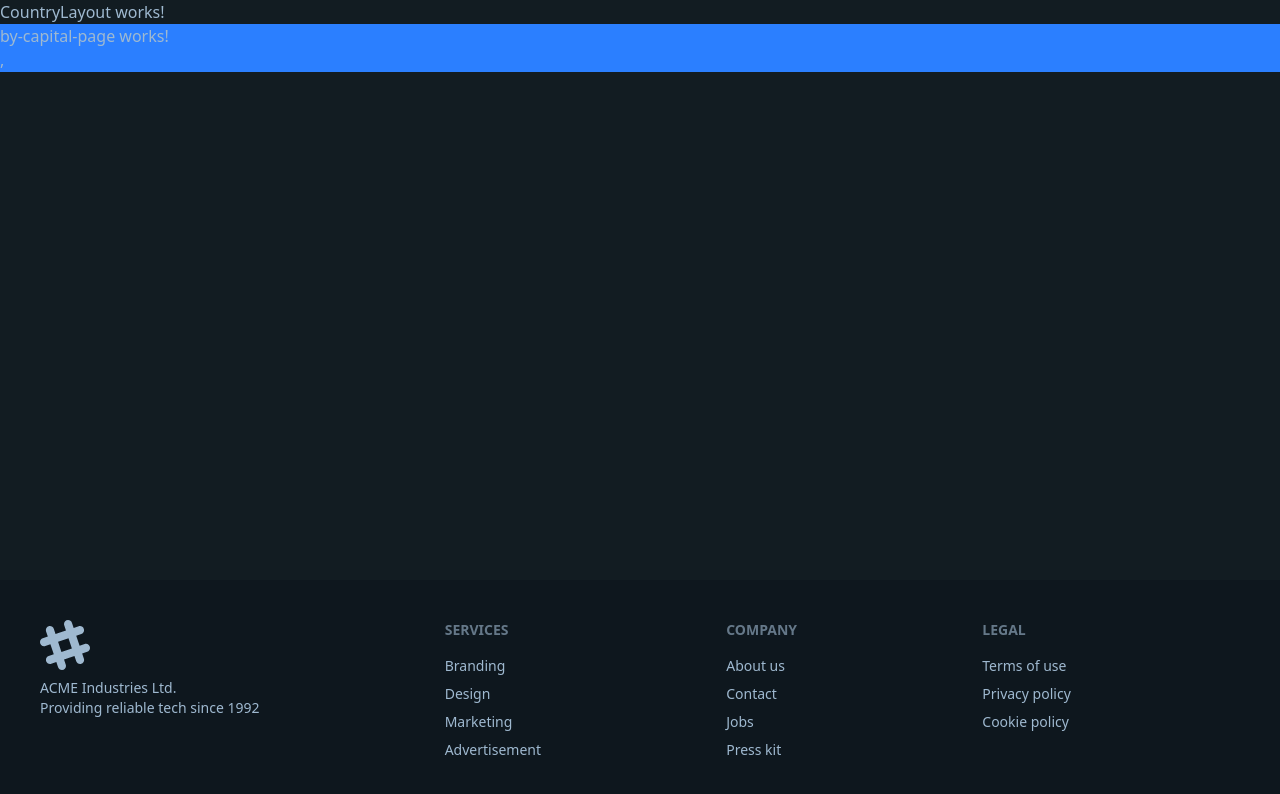
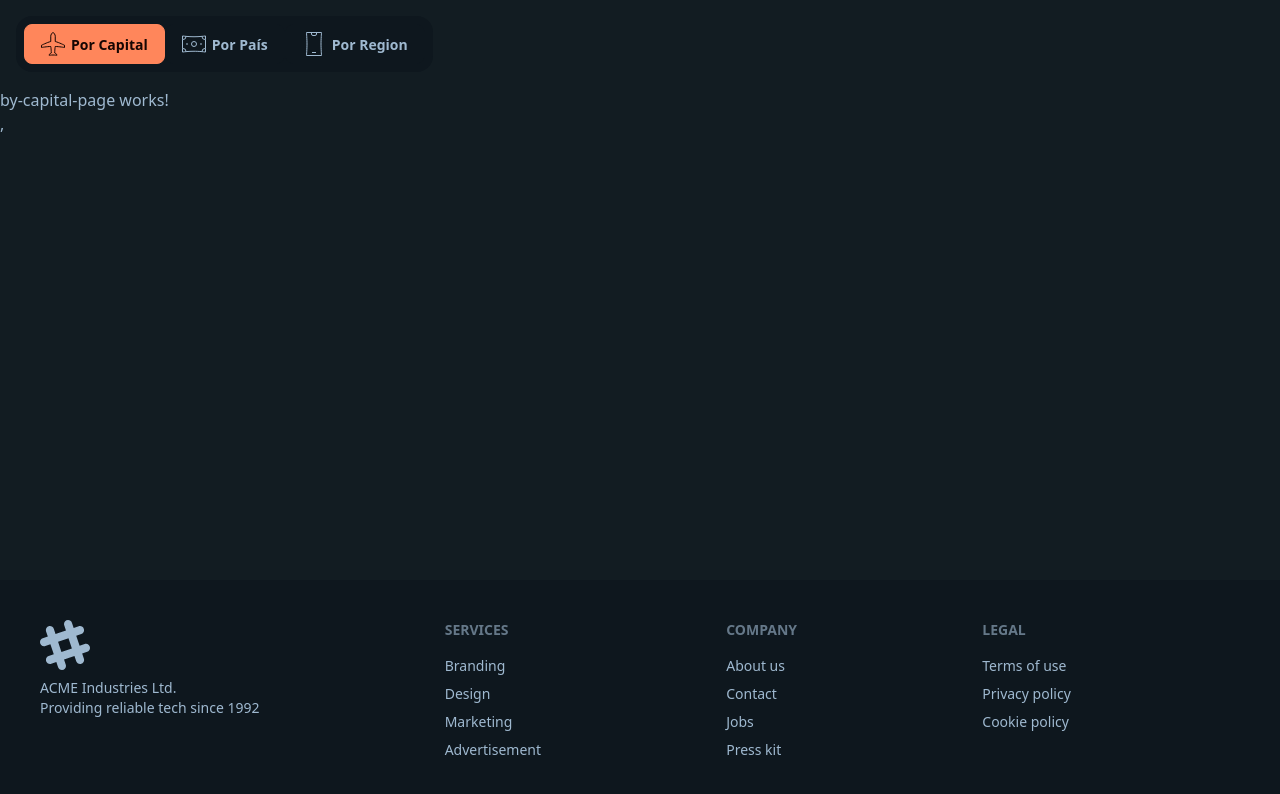
Before and after one commit to JulianMontu/04-country-app-ang-19, an Angular app: page /country/by-capital in a window 1280 px wide. Shown: the top 794 px of the page. Built offline with nearby package versions, Linux system fonts and the light colour scheme.

Commit message:
top menu

```diff
--- /dev/null
+++ b/src/app/country/components/top-menu/top-menu.component.html
@@ -0,0 +1,26 @@
+<nav class="p-4 w-full">
+    <ul class="menu bg-base-200 sm:menu-horizontal rounded-box">
+        <li>
+            <a routerLink="by-capital" routerLinkActive="btn-primary" class="btn">
+                <svg xmlns="http://www.w3.org/2000/svg" width="24" height="24" viewBox="0 0 24 24">
+                    <path fill="none" stroke="currentColor"
+                        d="M.5 15.5v-2.25S6 10.5 9.75 9.5V4.211c0-.79.23-1.565.707-2.194c.364-.48.828-1.052 1.293-1.517h.5c.465.465.93 1.037 1.293 1.517c.478.629.707 1.404.707 2.194V9.5c3.75 1 9.25 3.75 9.25 3.75v2.25s-5.5-1-9.25-1c0 0-.5 2.28-.5 6.5c0 0 1.25.75 2.25 1.75v.5S13.75 23 12 23s-4 .25-4 .25v-.5c1-1 2.25-1.75 2.25-1.75c0-4.22-.5-6.5-.5-6.5c-3.75 0-9.25 1-9.25 1Z"
+                        stroke-width="1" />
+                </svg>
+                Por Capital
+            </a>
+        </li>
+        <li>
+            <a routerLink="by-country" routerLinkActive="btn-primary" class="btn">
+                <svg xmlns="http://www.w3.org/2000/svg" width="24" height="24" viewBox="0 0 24 24"><path fill="none" stroke="currentColor" d="M4 12h2m12 0h2M.5 16.5V20H1a43 43 0 0 1 3-.37M.5 16.5H1a3 3 0 0 1 3 3v.13M.5 16.5v-9M4 19.63a95 95 0 0 1 8-.38c2.134 0 5.281.127 8 .38m0 0a43 43 0 0 1 3 .37h.5v-3.5M20 19.63v-.13a3 3 0 0 1 3-3h.5m0 0v-9m0 0V4H23a43 43 0 0 1-3 .37m3.5 3.13H23a3 3 0 0 1-3-3v-.13m0 0a95 95 0 0 1-8 .38a95 95 0 0 1-8-.38m0 0A43 43 0 0 1 1 4H.5v3.5M4 4.37v.13a3 3 0 0 1-3 3H.5m11.5 7a2.5 2.5 0 1 1 0-5a2.5 2.5 0 0 1 0 5Z" stroke-width="1"/></svg>
+                Por País
+            </a>
+        </li>
+        <li>
+           <a routerLink="by-region" routerLinkActive="btn-primary" class="btn">
+                <svg xmlns="http://www.w3.org/2000/svg" width="24" height="24" viewBox="0 0 24 24"><path fill="none" stroke="currentColor" d="M9.5.5V2A1.5 1.5 0 0 0 11 3.5h2A1.5 1.5 0 0 0 14.5 2V.5m-4.5 20h4M4.5.75S5 7.492 5 12s-.5 11.25-.5 11.25v.25h15v-.25S19 16.508 19 12S19.5.75 19.5.75V.5h-15z" stroke-width="1"/></svg>
+                Por Region
+            </a>
+        </li>
+    </ul>
+</nav>
--- /dev/null
+++ b/src/app/country/components/top-menu/top-menu.component.ts
@@ -0,0 +1,10 @@
+import { ChangeDetectionStrategy, Component } from '@angular/core';
+import { RouterLink, RouterLinkActive } from '@angular/router';
+
+@Component({
+  selector: 'country-top-menu',
+  imports: [RouterLink, RouterLinkActive],
+  templateUrl: './top-menu.component.html',
+  changeDetection: ChangeDetectionStrategy.OnPush,
+})
+export class TopMenuComponent { }
--- a/src/app/country/layouts/CountryLayout/CountryLayout.component.html
+++ b/src/app/country/layouts/CountryLayout/CountryLayout.component.html
@@ -1,5 +1,4 @@
-<p>CountryLayout works!</p>
-
-<section class="bg-blue-500">
+<country-top-menu/>
+<section class="bx-4">
     <router-outlet />
 </section>
--- a/src/app/country/layouts/CountryLayout/CountryLayout.component.ts
+++ b/src/app/country/layouts/CountryLayout/CountryLayout.component.ts
@@ -1,9 +1,10 @@
 import { ChangeDetectionStrategy, Component } from '@angular/core';
 import { RouterOutlet } from '@angular/router';
+import { TopMenuComponent } from "../../components/top-menu/top-menu.component";
 
 @Component({
   selector: 'app-country-layout',
-  imports: [RouterOutlet],
+  imports: [RouterOutlet, TopMenuComponent],
   templateUrl: './CountryLayout.component.html',
   changeDetection: ChangeDetectionStrategy.OnPush,
 })
```
